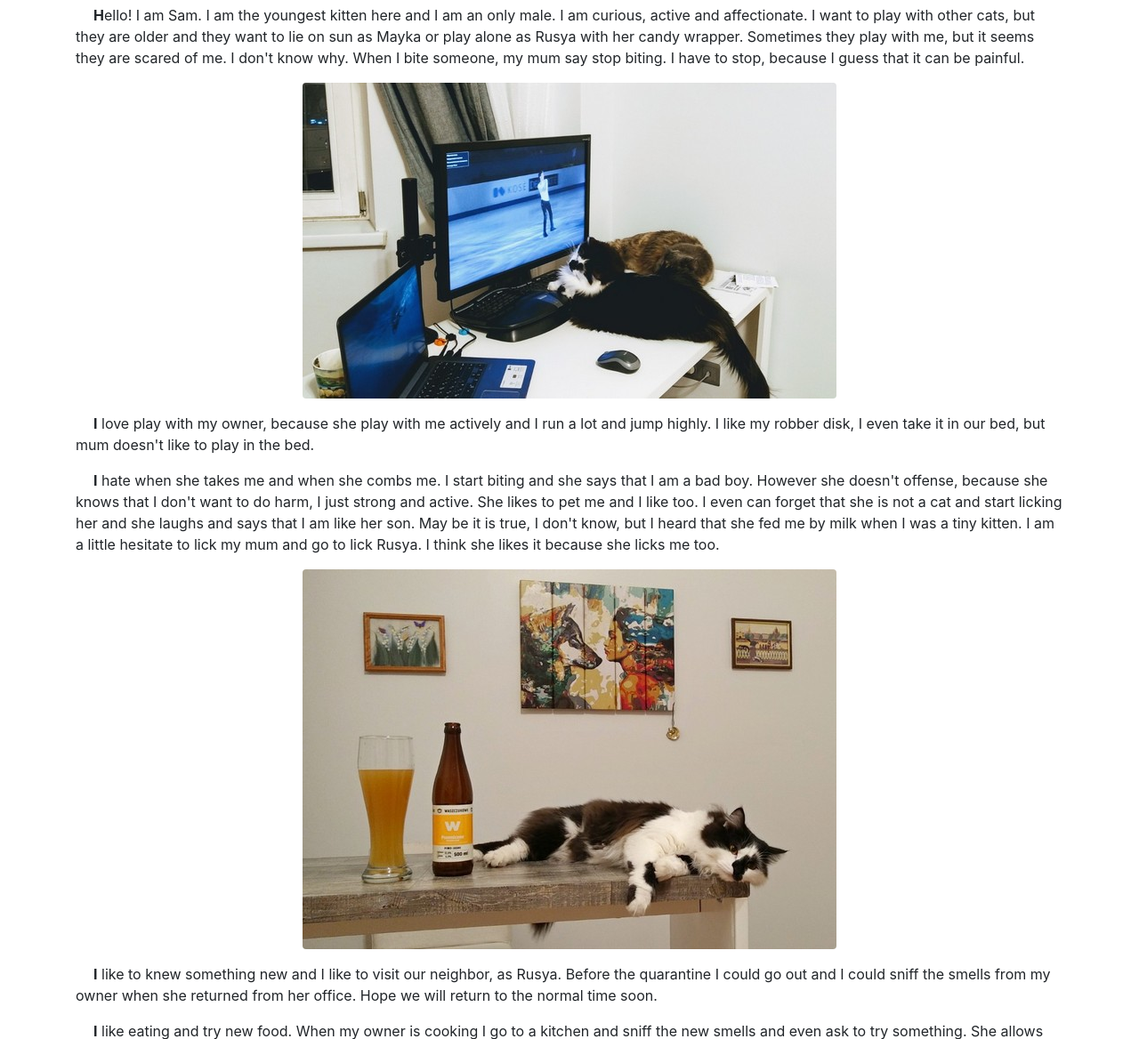
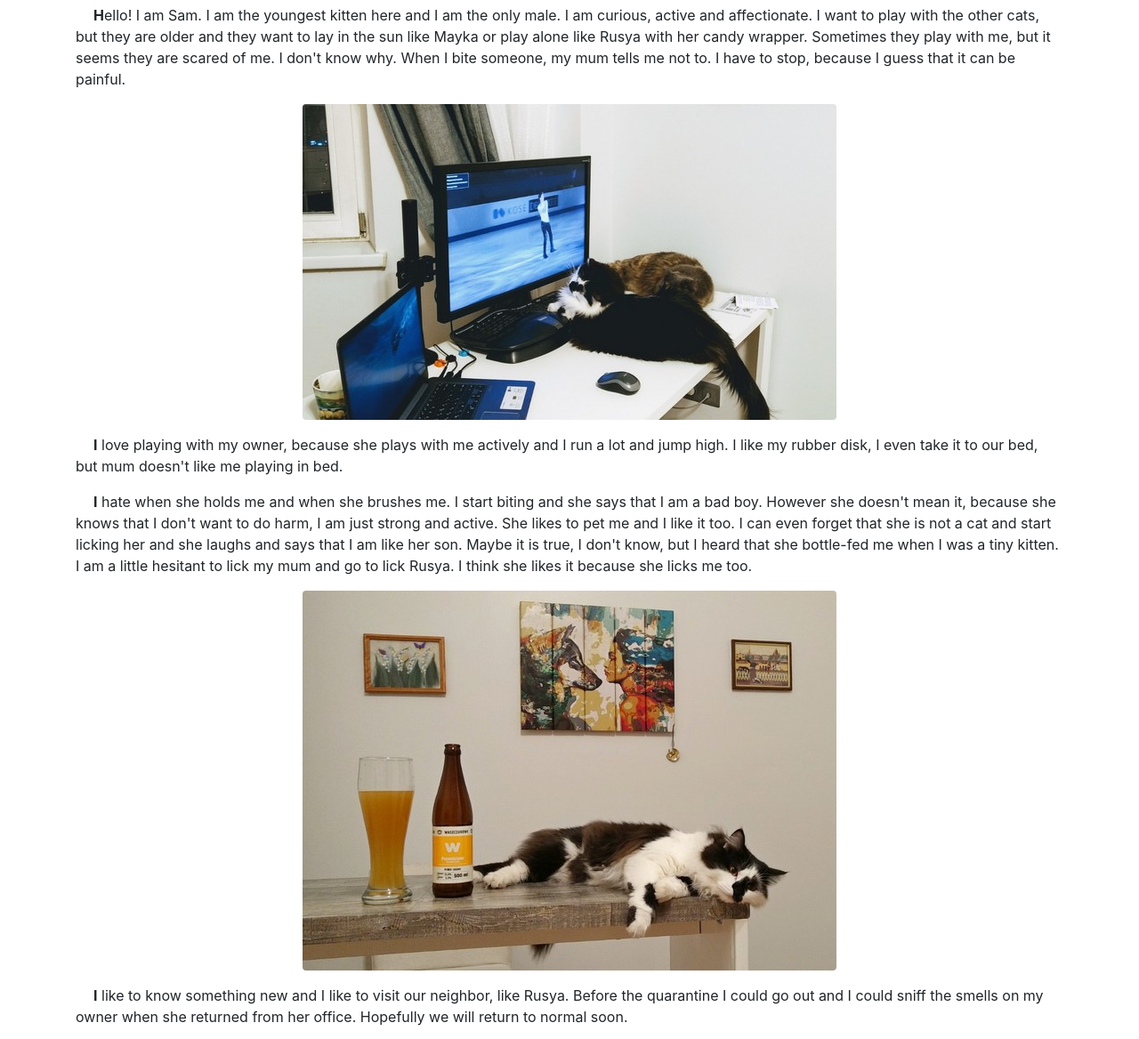
Before and after one commit to olganos/olganos.github.io, a plain HTML site: page sam.html in a window 1280 px wide. Shown: the part 138-1306 px from the top of the page at 89% size. Drawn offline with nearby package versions, Linux system fonts and the light colour scheme.

Commit message:
After checking by English teacher

```diff
--- a/sam.html
+++ b/sam.html
@@ -33,34 +33,33 @@
             <button type="button" class="btn btn-link" id="btnCopy">Copy all text</button>
         </div>
         <p>
-            Hello! I am Sam. I am the youngest kitten here and I am an only male. I am curious, active and affectionate.
-            I want to play with other cats, but they are older and they want to lie on sun as Mayka or play alone as Rusya with her candy wrapper.
-            Sometimes they play with me, but it seems they are scared of me. I don't know why. When I bite someone, my mum say stop biting. I have to stop,
+            Hello! I am Sam. I am the youngest kitten here and I am the only male. I am curious, active and affectionate.
+            I want to play with the other cats, but they are older and they want to lay in the sun like Mayka or play alone like Rusya with her candy wrapper.
+            Sometimes they play with me, but it seems they are scared of me. I don't know why. When I bite someone, my mum tells me not to. I have to stop,
             because I guess that it can be painful.
         </p>
         <div class="text-center">
             <img alt="Sam" src="/sam1.jpg" class="rounded mx-auto d-block mb-3 img-fluid" width="600" height="355" />
         </div>
         <p>
-            I love play with my owner, because she play with me actively and I run a lot and jump highly. I like my robber disk,
-            I even take it in our bed, but mum doesn't like to play in the bed.
+            I love playing with my owner, because she plays with me actively and I run a lot and jump high. I like my rubber disk,
+            I even take it to our bed, but mum doesn't like me playing in bed.
         </p>
         <p>
-            I hate when she takes me and when she combs me. I start biting and she says that I am a bad boy. However she doesn't offense, because she knows that I
-            don't want to do harm, I just strong and active. She likes to pet me and I like too. I even can forget that she is not a cat and start
-            licking her and she laughs and says that I am like her son. May be it is true, I don't know, but I heard that she fed me by milk
-            when I was a tiny kitten.
-            I am a little hesitate to lick my mum and go to lick Rusya. I think she likes it because she licks me too.
+            I hate when she holds me and when she brushes me. I start biting and she says that I am a bad boy. However she doesn't mean it, because she knows that I
+            don't want to do harm, I am  just strong and active. She likes to pet me and I like it too. I can even forget that she is not a cat and start
+            licking her and she laughs and says that I am like her son. Maybe it is true, I don't know, but I heard that she bottle-fed me when I was a tiny kitten.
+            I am a little hesitant to lick my mum and go to lick Rusya. I think she likes it because she licks me too.
         </p>
         <div class="text-center">
             <img alt="Sam" src="/sam2.jpg" class="rounded mx-auto d-block mb-3 img-fluid" width="600" height="427" />
         </div>
         <p>
-            I like to knew something new and I like to visit our neighbor, as Rusya. Before the quarantine I could go out and I could sniff the smells
-            from my owner when she returned from her office. Hope we will return to the normal time soon.
+            I like to know something new and I like to visit our neighbor, like Rusya. Before the quarantine I could go out and I could sniff the smells
+            on my owner when she returned from her office. Hopefully we will return to normal soon.
         </p>
         <p>
-            I like eating and try new food. When my owner is cooking I go to a kitchen and sniff the new smells and even ask to try something.
+            I like eating and trying new food. When my owner is cooking I go to the kitchen and sniff the new smells and even ask to try something.
             She allows me to try if the food is not harmful for me. Today I tried a boiled carrot and I liked it. Nevertheless, I prefer cucumbers and kitten food.
         </p>
         <div class="text-center">
```
Also changed, not shown: index.html (+1 -1 lines), mayka.html (+6 -6 lines), rusya.html (+8 -9 lines).
